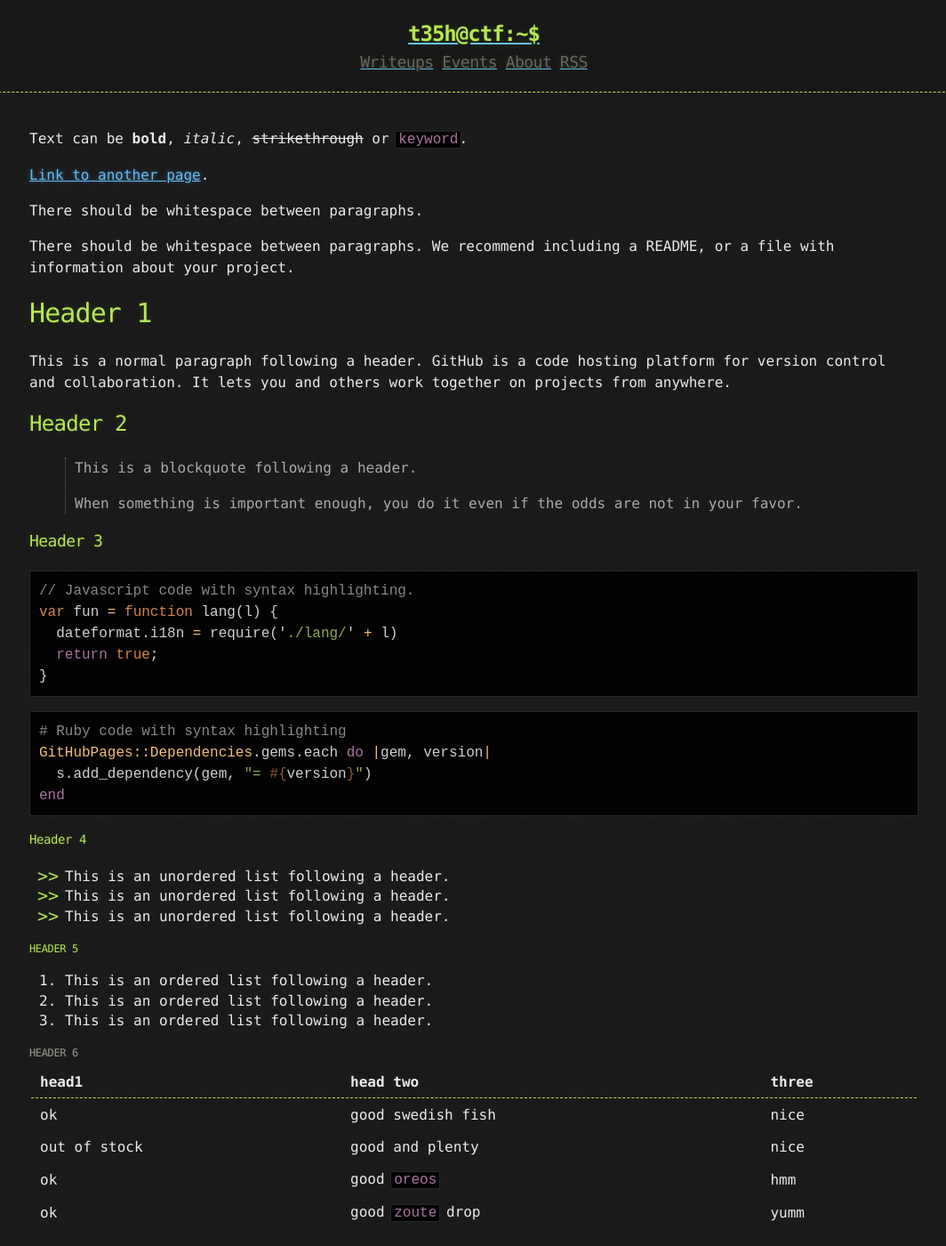
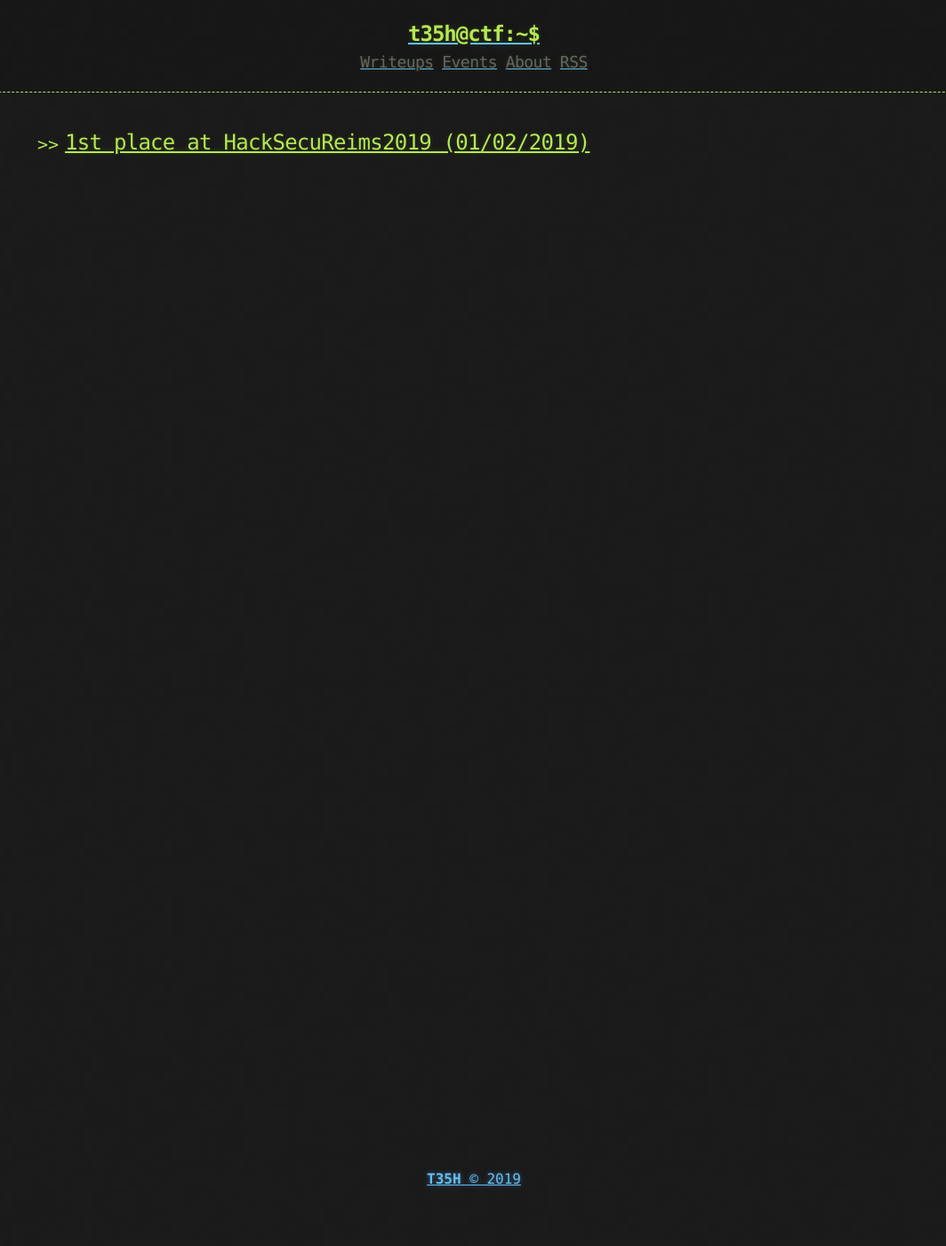
Before and after one commit to team-t35h/team-t35h.github.io, a Jekyll site: the page built from events.md, in a window 1280 px wide and 1400 px high. Shown: the whole window at 89% size, without its empty margins (107-1171 px from the left). Built offline with Jekyll 4.4.1, drawn with Linux system fonts in a browser that asks for light colours; some of the changed text lies outside the part shown.

Commit message:
Update display/structure of events page

````diff
--- a/events.md
+++ b/events.md
@@ -1,127 +1,36 @@
 ---
 layout: page
-title: Yet Another Sample Page
-published: true
 title: Events
 ---
+<section>
+  <ul>
+  {% for event in site.events %}
+    <li>
+    <h2 class="event_title" onclick="showDiv('{{ event.name }}')">
+      {{ event.rank }} at {{ event.name }} ({{ event.date-string }})
+    </h2>
 
+    <div id="{{ event.name }}" style='display: none'>
+    {% if event.image-team %}
+      <h3 class="event_subtitle">T35H Team:</h3>
+      <img src="{{ event.images-path }}{{ event.image-team }}" />
+    {% endif %}
 
-Text can be **bold**, _italic_, ~~strikethrough~~ or `keyword`.
+    {{ event.content | markdownify }}
 
-[Link to another page](another-page).
+    {% if event.image-group %}
+      <h3 class="event_subtitle">Teams:</h3>
+      <img src="{{ event.images-path }}{{ event.image-group }}" />
+    {% endif %}
 
-There should be whitespace between paragraphs.
+    {% if event.image-scoreboard %}
+      <h3 class="event_subtitle">Scoreboard:</h3>
+      <img src="{{ event.images-path }}{{ event.image-scoreboard }}" />
+    {% endif %}
+    </div>
 
-There should be whitespace between paragraphs. We recommend including a README, or a file with information about your project.
+    </li>
 
-# [](#header-1)Header 1
-
-This is a normal paragraph following a header. GitHub is a code hosting platform for version control and collaboration. It lets you and others work together on projects from anywhere.
-
-## [](#header-2)Header 2
-
-> This is a blockquote following a header.
->
-> When something is important enough, you do it even if the odds are not in your favor.
-
-### [](#header-3)Header 3
-
-```js
-// Javascript code with syntax highlighting.
-var fun = function lang(l) {
-  dateformat.i18n = require('./lang/' + l)
-  return true;
-}
-```
-
-```ruby
-# Ruby code with syntax highlighting
-GitHubPages::Dependencies.gems.each do |gem, version|
-  s.add_dependency(gem, "= #{version}")
-end
-```
-
-#### [](#header-4)Header 4
-
-*   This is an unordered list following a header.
-*   This is an unordered list following a header.
-*   This is an unordered list following a header.
-
-##### [](#header-5)Header 5
-
-1.  This is an ordered list following a header.
-2.  This is an ordered list following a header.
-3.  This is an ordered list following a header.
-
-###### [](#header-6)Header 6
-
-| head1        | head two          | three |
-|:-------------|:------------------|:------|
-| ok           | good swedish fish | nice  |
-| out of stock | good and plenty   | nice  |
-| ok           | good `oreos`      | hmm   |
-| ok           | good `zoute` drop | yumm  |
-
-### There's a horizontal rule below this.
-
-* * *
-
-### Here is an unordered list:
-
-*   Item foo
-*   Item bar
-*   Item baz
-*   Item zip
-
-### And an ordered list:
-
-1.  Item one
-1.  Item two
-1.  Item three
-1.  Item four
-
-### And a nested list:
-
-- level 1 item
-  - level 2 item
-  - level 2 item
-    - level 3 item
-    - level 3 item
-- level 1 item
-  - level 2 item
-  - level 2 item
-  - level 2 item
-- level 1 item
-  - level 2 item
-  - level 2 item
-- level 1 item
-
-### Small image
-
-![](https://assets-cdn.github.com/images/icons/emoji/octocat.png)
-
-### Large image
-
-![](https://guides.github.com/activities/hello-world/branching.png)
-
-
-### Definition lists can be used with HTML syntax.
-
-<dl>
-<dt>Name</dt>
-<dd>Godzilla</dd>
-<dt>Born</dt>
-<dd>1952</dd>
-<dt>Birthplace</dt>
-<dd>Japan</dd>
-<dt>Color</dt>
-<dd>Green</dd>
-</dl>
-
-```
-Long, single-line code blocks should not wrap. They should horizontally scroll if they are too long. This line should be long enough to demonstrate this.
-```
-
-```
-The final element.
-```
+  {% endfor %}
+  </ul>
+</section>
````
